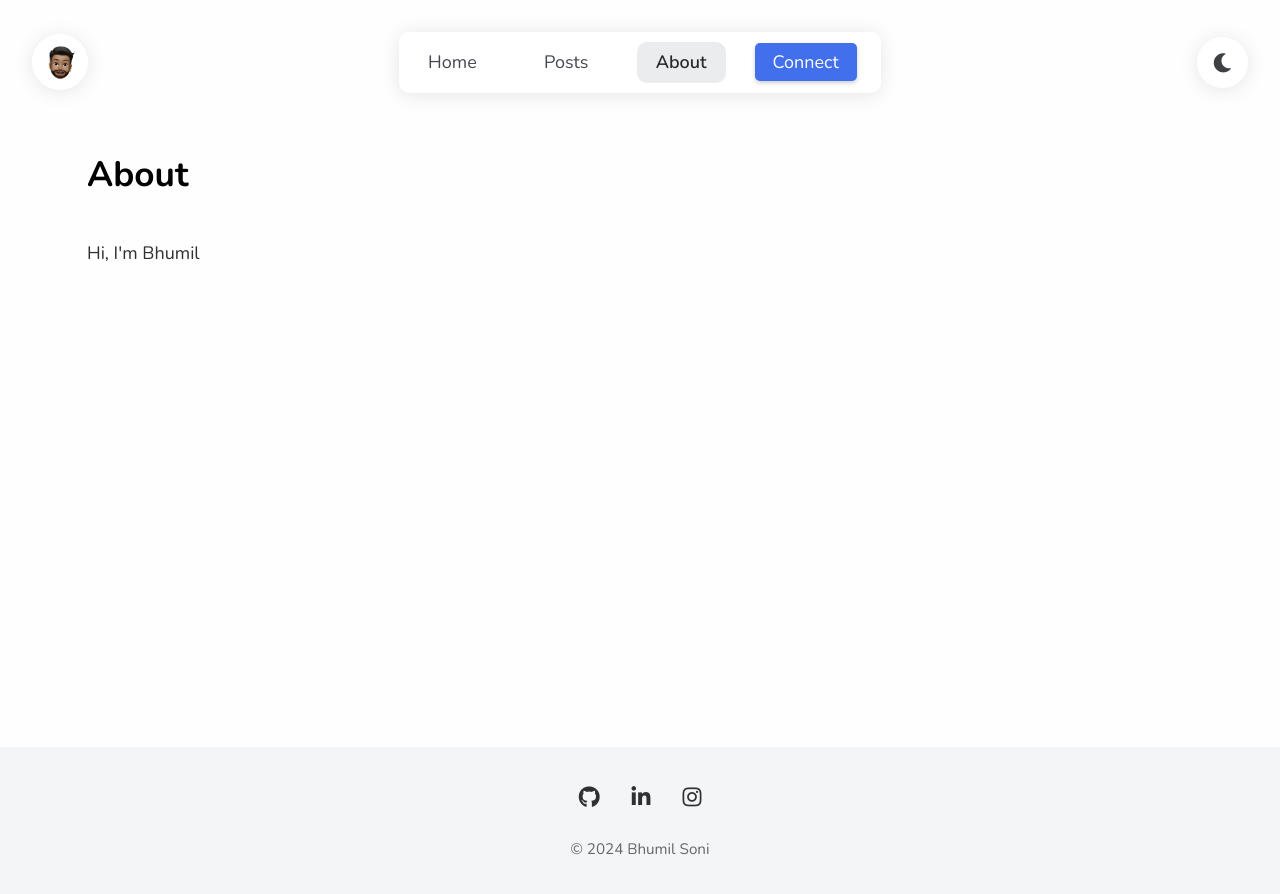
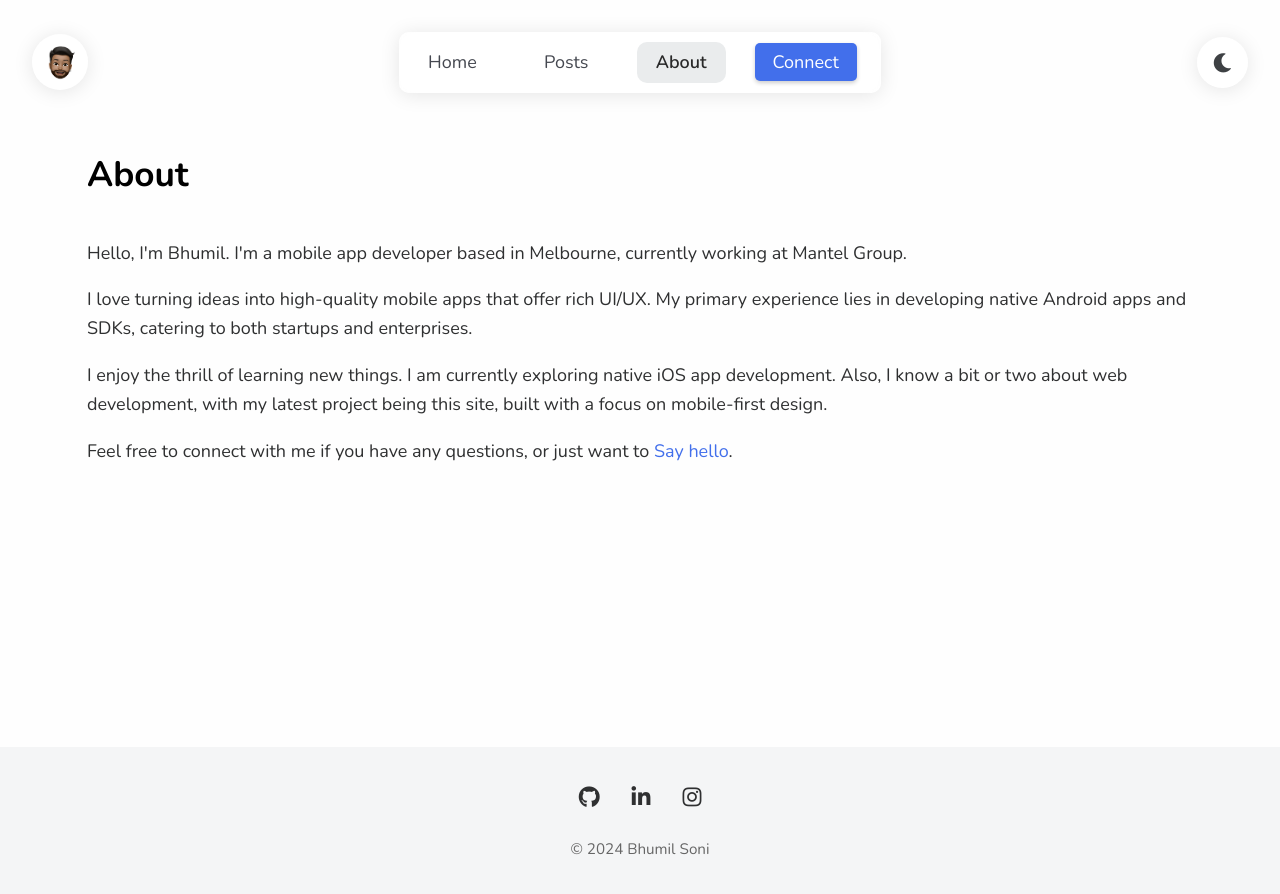
Before and after one commit to thebhumilsoni/thebhumilsoni.github.io, a Jekyll site: the page built from about/index.html, in a window 1280 px wide. Shown: the top 894 px of the page. Built offline with Jekyll 4.4.1, drawn with Linux system fonts in a browser that asks for light colours; a script that is not in the unit is left out.

Commit message:
Add some info about me

```diff
--- a/_sass/1-global/_base.scss
+++ b/_sass/1-global/_base.scss
@@ -29,7 +29,8 @@ a {
     text-decoration: none;
 
     &:hover {
-        text-decoration: underline;
+        font-weight: 600;
+        text-decoration: none;
     }
 }
 
--- a/about/index.html
+++ b/about/index.html
@@ -5,6 +5,9 @@ title: About
 {% include default-page-header.html %}
 <div class="default-content-wrapper">
     <div class="about-page">
-        Hi, I'm Bhumil
+        Hello, I'm Bhumil. I'm a mobile app developer based in Melbourne, currently working at Mantel Group.
+        <p>I love turning ideas into high-quality mobile apps that offer rich UI/UX. My primary experience lies in developing native Android apps and SDKs, catering to both startups and enterprises.</p>
+        <p>I enjoy the thrill of learning new things. I am currently exploring native iOS app development. Also, I know a bit or two about web development, with my latest project being this site, built with a focus on mobile-first design.</p>
+        <p>Feel free to connect with me if you have any questions, or just want to <a href="https://www.linkedin.com/in/thebhumilsoni/">Say hello</a>.</p>
     </div>
 </div>
```
